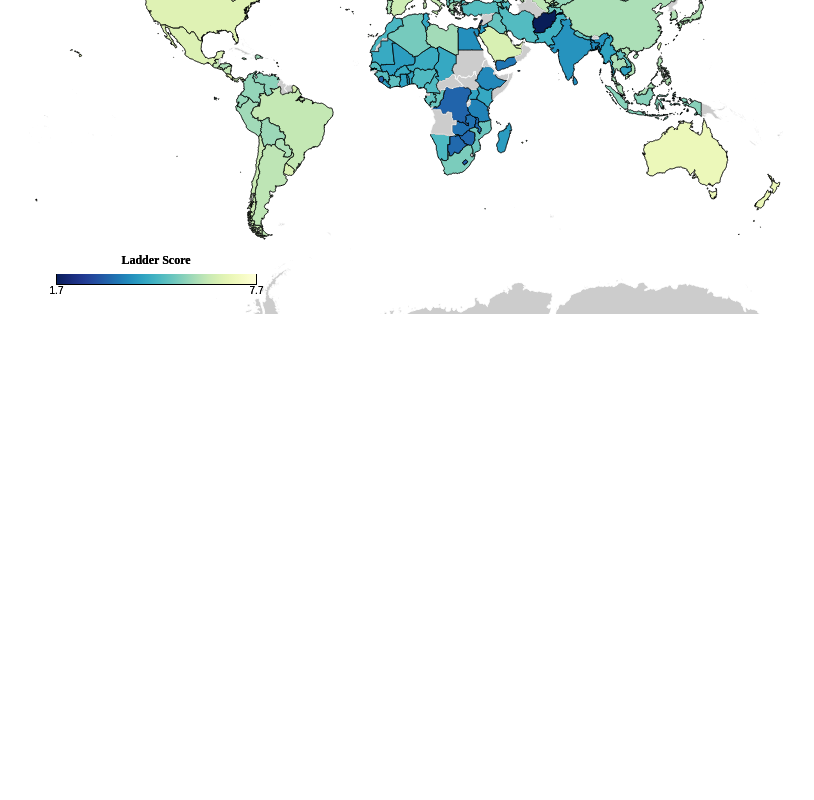
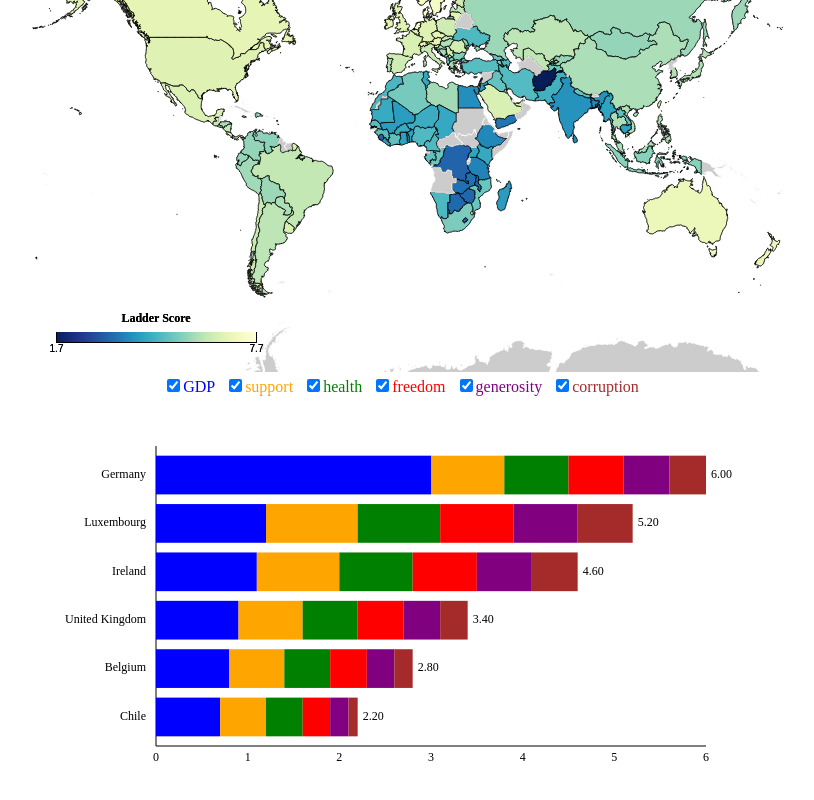
Before and after one commit to Triple3A/WorldHappinessLevel, a React (Vite) app: page / in a window 1280 px wide. Shown: the part 462-1262 px from the top of the page, without its empty margins (234-1048 px from the left). Before the commit the page ends 800 px from the top, so only its background shows below. Built offline with nearby package versions, Linux system fonts and the light colour scheme.

Commit message:
add bar chart

```diff
--- a/src/App copy.tsx
+++ b/src/App copy.tsx
@@ -3,6 +3,7 @@ import * as d3 from 'd3';
 import WorldMap from './components/WorldMap';
 import { HappinessDataBase } from './types';
 import TimeSlider from './components/TimeSlider';
+import BarChart from './components/BarChart';
 
 interface HappinessData extends HappinessDataBase {
   upperwhisker: number;
@@ -80,10 +81,41 @@ const App: React.FC = () => {
 
   return (
     <div id="main-container">
-      <h1>World Happiness Map</h1> {/* Title in black */}
+      <br/>
+      <br/>
+      <br/>
+      <br/>
+      <br/>
+      <br/>
+      <br/>
+      <br/>
+      <br/>
+      <br/>
+      <br/>
+      <br/>
+      <br/>
+      <br/>
+      <br/>
+      <br/>
+      <br/>
+      <br/>
+      <br/>
+      <br/>
+      <br/>
+      <br/>
+      <br/>
+      <br/>
+      <br/>
+      <br/>
+      <br/>
+      <br/>
+      <br/>
+      <h1>World Happiness Map</h1>
       <h2>Selected Year: {year}</h2>
       <TimeSlider onYearChange={handleYearChange} newYear={year} />
+      <br/>
       {data.length > 0 ? <WorldMap data={data} dataWithYear={dataWithYear} currentYear={year} /> : <p>Loading data...</p>}
+      <BarChart/>
     </div>
   );
 };
--- /dev/null
+++ b/src/components/BarChart.tsx
@@ -0,0 +1,149 @@
+import React, { useState } from "react";
+import * as d3 from "d3";
+
+const features = ["GDP", "support", "health", "freedom", "generosity", "corruption"] as const;
+type Feature = typeof features[number];
+
+const data = [
+  { country: "Luxembourg", GDP: 1.2, support: 1.0, health: 0.9, freedom: 0.8, generosity: 0.7, corruption: 0.6 },
+  { country: "Ireland", GDP: 1.1, support: 0.9, health: 0.8, freedom: 0.7, generosity: 0.6, corruption: 0.5 },
+  { country: "Germany", GDP: 3.0, support: 0.8, health: 0.7, freedom: 0.6, generosity: 0.5, corruption: 0.4 },
+  { country: "United Kingdom", GDP: 0.9, support: 0.7, health: 0.6, freedom: 0.5, generosity: 0.4, corruption: 0.3 },
+  { country: "Belgium", GDP: 0.8, support: 0.6, health: 0.5, freedom: 0.4, generosity: 0.3, corruption: 0.2 },
+  { country: "Chile", GDP: 0.7, support: 0.5, health: 0.4, freedom: 0.3, generosity: 0.2, corruption: 0.1 },
+];
+
+const BarChart: React.FC = () => {
+  const [selectedFeatures, setSelectedFeatures] = useState<Feature[]>([...features]);
+
+  const handleFeatureToggle = (feature: Feature) => {
+    setSelectedFeatures((prev) =>
+      prev.includes(feature) ? prev.filter((f) => f !== feature) : [...prev, feature]
+    );
+  };
+
+  // Dynamically calculate scores based on selected features
+  const sortedData = data
+    .map((d) => ({
+      ...d,
+      total: selectedFeatures.reduce((sum, feature) => sum + d[feature], 0),
+    }))
+    .sort((a, b) => b.total - a.total);
+
+  // Set chart dimensions and scales
+  const width = 800;
+  const height = 400;
+  const margin = { top: 50, right: 100, bottom: 50, left: 150 };
+
+  const xScale = d3
+    .scaleLinear()
+    .domain([0, 6]) // Fixed x-axis range to [0, 6]
+    .range([0, width - margin.left - margin.right]);
+
+  const yScale = d3
+    .scaleBand()
+    .domain(sortedData.map((d) => d.country))
+    .range([0, height - margin.top - margin.bottom])
+    .padding(0.2);
+
+  const colors = {
+    GDP: "blue",
+    support: "orange",
+    health: "green",
+    freedom: "red",
+    generosity: "purple",
+    corruption: "brown",
+  };
+
+  return (
+    <div>
+      {/* Feature Toggle */}
+      <div>
+        {features.map((feature) => (
+          <label key={feature} style={{ marginRight: "10px" }}>
+            <input
+              type="checkbox"
+              checked={selectedFeatures.includes(feature)}
+              onChange={() => handleFeatureToggle(feature)}
+            />
+            <span style={{ color: colors[feature] }}>{feature}</span>
+          </label>
+        ))}
+      </div>
+
+      {/* SVG Chart */}
+      <svg width={width} height={height}>
+        {/* Axes */}
+        <g transform={`translate(${margin.left}, ${margin.top})`}>
+          {yScale.domain().map((country, i) => (
+            <text
+              key={country}
+              x={-10}
+              y={(yScale(country) || 0) + yScale.bandwidth() / 2}
+              textAnchor="end"
+              alignmentBaseline="middle"
+              fontSize="12"
+            >
+              {country}
+            </text>
+          ))}
+          <line x1={0} y1={0} x2={0} y2={height - margin.top - margin.bottom} stroke="black" />
+        </g>
+
+        {/* Bars */}
+        <g transform={`translate(${margin.left}, ${margin.top})`}>
+          {sortedData.map((d) => {
+            let cumulativeX = 0;
+            return (
+              <g key={d.country}>
+                {selectedFeatures.map((feature) => {
+                  const barWidth = xScale(d[feature]);
+                  const bar = (
+                    <rect
+                      key={feature}
+                      x={cumulativeX}
+                      y={yScale(d.country)!}
+                      width={barWidth}
+                      height={yScale.bandwidth()}
+                      fill={colors[feature]}
+                    />
+                  );
+                  cumulativeX += barWidth;
+                  return bar;
+                })}
+                {/* Show Total */}
+                <text
+                  x={cumulativeX + 5}
+                  y={(yScale(d.country) || 0) + yScale.bandwidth() / 2}
+                  alignmentBaseline="middle"
+                  fontSize="12"
+                >
+                  {d.total.toFixed(2)}
+                </text>
+              </g>
+            );
+          })}
+        </g>
+
+        {/* X-axis */}
+        <g transform={`translate(${margin.left}, ${height - margin.bottom})`}>
+          <line x1={0} y1={0} x2={width - margin.left - margin.right} y2={0} stroke="black" />
+          {xScale.ticks(5).map((tick) => (
+            <text
+              key={tick}
+              x={xScale(tick)}
+              y={15}
+              textAnchor="middle"
+              fontSize="12"
+              fill="black"
+            >
+              {tick}
+            </text>
+          ))}
+        </g>
+      </svg>
+    </div>
+  );
+};
+
+export default BarChart;
```
